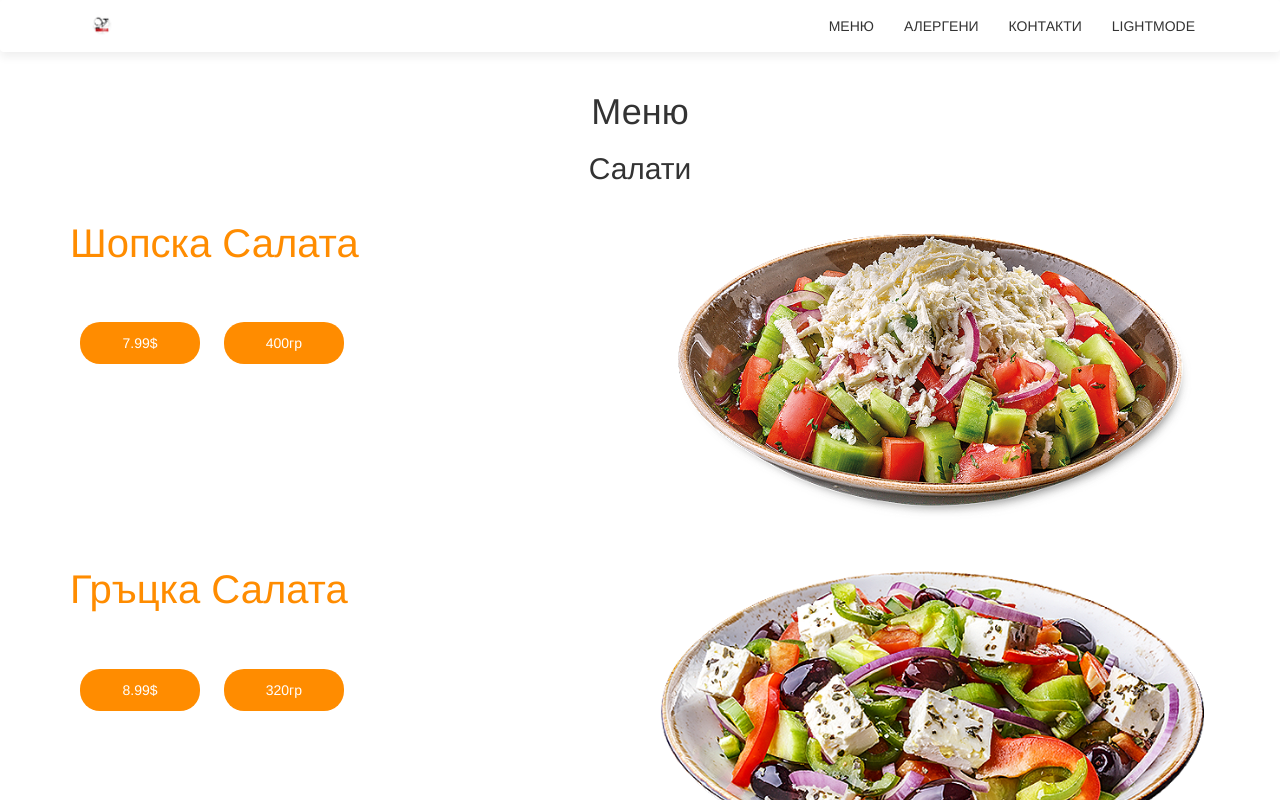
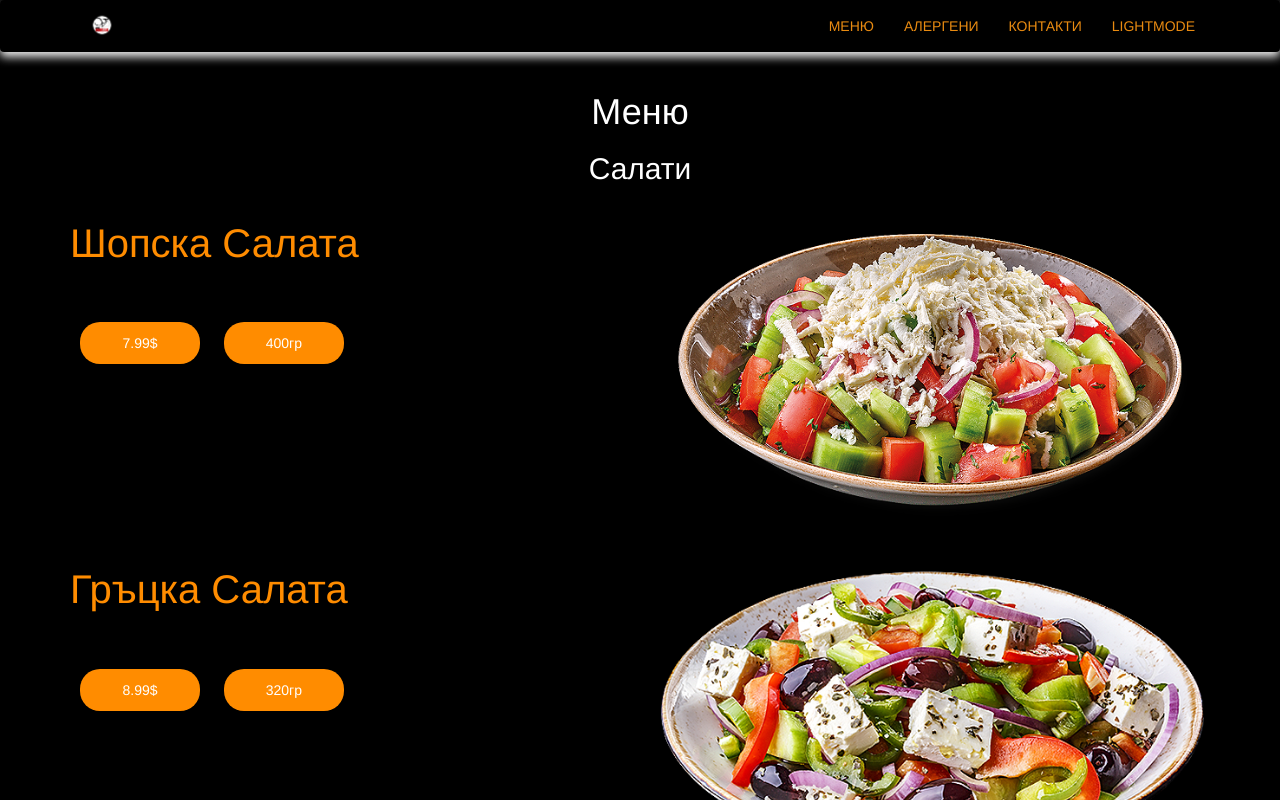
Before and after one commit to Bgyurov/ResstaurantMenuSite, a plain HTML site: page index.html in a window 1280 px wide. Both pictures are taken after a click on the link "DARKMODE". Shown: the top 800 px of the page. Drawn offline with nearby package versions, Linux system fonts and the light colour scheme.

Commit message:
Update style.css

```diff
--- a/style.css
+++ b/style.css
@@ -22,7 +22,7 @@
 }
 
 li a {
-    color: #333;
+    color: rgb(233, 139, 17);
 }
 
 .big-text {
@@ -57,3 +57,13 @@ a.btn-third {
     background-color: darkorange;
     color: #fff;
 }
+
+.dark-mode {
+    background-color: black;
+    color: white;
+}
+
+.light-mode {
+    background-color: white;
+    color: black;
+}
```
